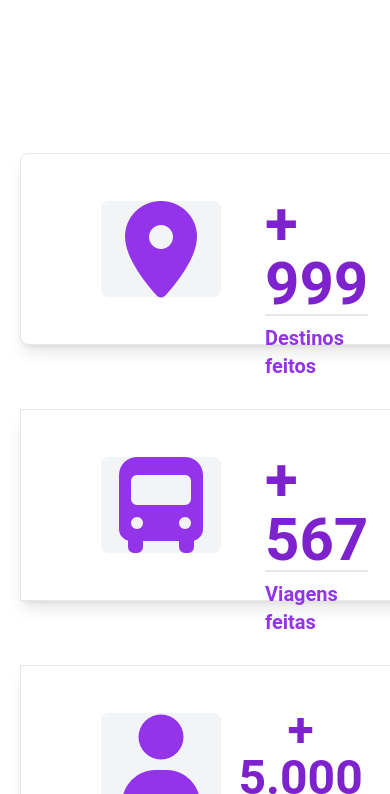
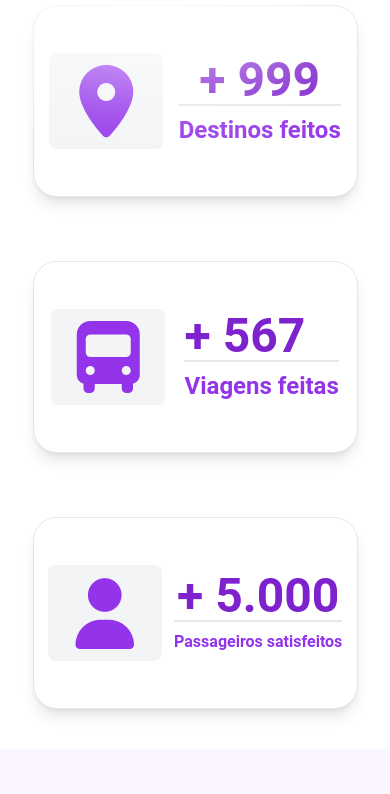
Before and after one commit to DicousDev/Anaexcursoes, a website: page index.html in a window 390 px wide. Shown: the part 657-1451 px from the top of the page. Drawn offline with Linux system fonts and the light colour scheme.

Commit message:
feat: adicionando mobile responsive

```diff
--- a/index.html
+++ b/index.html
@@ -42,51 +42,50 @@
           </div>
           <div class="w-full flex justify-center pt-16">
             <div class="bg-white w-[500px] min-[1100px]:w-[555px] h-fit rounded-3xl p-10 z-[99] opacity-90">
-              <div class="w-64 h-64 bg-red-500 max-[600px]:bg-green-500"></div>
-              <i class="fa-solid fa-location-dot text-purple-500 text-5xl absolute max-[344px]:right-[30px] max-[344px]:top-[230px] max-[360px]:right-[2px] max-[430px]:right-[20px] max-[414px]:right-[5px] max-[390px]:right-[20px]  md:right-[215px] right-[150px] top-[240px] lg:right-[90px] xl:right-[80px] xl:top-[250px] 2xl:right-[130px] "></i>
-              <h1 class="text-purple-600 font-bold text-3xl min-[1100px]:text-4xl max-[390px]:text-2xl max-[344px]:text-xl">Destino certo,</h1>
-              <h2 class="text-purple-600 font-bold text-4xl min-[1100px]:text-5xl border-b-2 py-2 max-[390px]:text-3xl max-[344px]:text-2xl">conforto garantido</h2>
+              <i class="fa-solid fa-location-dot text-purple-500 text-5xl absolute max-344:right-[30px] max-344:top-[230px] max-360:right-[2px] max-430:right-[0px] max-414:right-[5px] max-390:right-[20px] md:right-[215px] right-[150px] top-[240px] lg:right-[90px] xl:right-[80px] xl:top-[250px] 2xl:right-[130px] "></i>
+              <h1 class="text-purple-600 font-bold text-3xl min-[1100px]:text-4xl max-390:text-2xl max-344:text-xl">Destino certo,</h1>
+              <h2 class="text-purple-600 font-bold text-4xl min-[1100px]:text-5xl border-b-2 py-2 max-390:text-3xl max-344:text-2xl">conforto garantido</h2>
               <div class="flex mt-5">
-                <a target="_blank" href="https://wa.me/5542998383334?text=Olá vim pelo site e gostaria de mais informações" class="cursor-pointer text-center gap-5 flex justify-center items-center bg-purple-600 hover:bg-purple-400 duration-100 text-white px-10 py-5 font-semibold rounded-3xl w-full max-[430px]:text-sm max-[390px]:text-xs max-[360px]:text-[10px]">
-                  <i class="fa-brands fa-whatsapp text-3xl"></i>
+                <a target="_blank" href="https://wa.me/5542998383334?text=Olá vim pelo site e gostaria de mais informações" class="cursor-pointer text-center gap-5 flex justify-center items-center bg-purple-600 hover:bg-purple-400 duration-100 text-white px-10 py-5 font-semibold rounded-3xl w-full max-430:text-sm max-390:text-xs max-360:text-[10px] max-344:text-[0.6rem]">
+                  <i class="fa-brands fa-whatsapp text-3xl max-344:text-xl"></i>
                     Agende um destino conosco
                 </a>
               </div>
             </div>
           </div>
         </section>
-        <section class="w-full sm:py-10 max-[430px]:pb-10 py-32 bg-no-repeat bg-cover max-[430px]:py-0">
-          <main class="grid sm:grid-cols-1 sm:gap-20 lg:gap-0 lg:grid-cols-3 rounded-lg p-5 max-[430px]:p-0 gap-16">
+        <section class="w-full sm:py-10 max-430:pb-10 py-32 bg-no-repeat bg-cover max-430:py-0">
+          <main class="grid sm:grid-cols-1 sm:gap-20 lg:gap-0 lg:grid-cols-3 rounded-lg p-5 max-430:p-0 gap-16">
             <article class="flex justify-center items-center ">
-              <div class="bg-white h-48 w-fit lg:rounded-none lg:rounded-l-lg sm:w-[500px] md:w-[600px] lg:w-full lg:px-0 sm:px-10 px-20 sm:rounded-3xl rounded-l-lg shadow-lg flex py-10 gap-11 lg:gap-0 sm:gap-24 border items-center justify-center hover:scale-110 duration-200 2xl:gap-16 max-[430px]:justify-around max-[430px]:p-0 max-[430px]:w-5/6  max-[430px]:gap-0 max-[430px]:rounded-3xl">
-                <div class="bg-gray-100 sm:bg-white w-fit rounded-lg flex items-center max-[430]:p-3">
-                  <i class="fa-solid fa-location-dot text-purple-600 text-8xl max-[430px]:text-7xl"></i>
+              <div class="bg-white h-48 w-fit lg:rounded-none lg:rounded-l-lg sm:w-[500px] md:w-[600px] lg:w-full lg:px-0 sm:px-10 px-20 sm:rounded-3xl rounded-l-lg shadow-lg flex py-10 gap-11 lg:gap-0 sm:gap-24 border items-center justify-center hover:scale-110 duration-200 2xl:gap-16 max-430:justify-around max-430:p-0 max-430:w-5/6  max-430:gap-0 max-430:rounded-3xl max-430:px-2">
+                <div class="bg-gray-100 sm:bg-white w-fit rounded-lg flex items-center max-430:p-3">
+                  <i class="fa-solid fa-location-dot text-purple-600 text-8xl max-430:text-7xl"></i>
                 </div>
-                <div class="flex flex-col justify-around h-full max-[430px]:h-fit">
-                  <h1 class="text-purple-700 text-6xl font-bold border-b-2 2xl:text-7xl max-[430px]:text-5xl">+ 999</h1>
-                  <h2 class="text-xl md:text-2xl lg:text-base text-purple-600 text-left font-semibold mt-2 2xl:text-2xl max-[430px]:text-2xl">Destinos feitos</h2>
+                <div class="flex flex-col justify-around h-full max-430:h-fit">
+                  <h1 class="text-purple-700 text-6xl font-bold border-b-2 2xl:text-7xl max-430:text-5xl max-430:text-center">+ 999</h1>
+                  <h2 class="text-xl md:text-2xl lg:text-base text-purple-600 text-left font-semibold mt-2 2xl:text-2xl max-430:text-2xl max-360:text-base">Destinos feitos</h2>
                 </div>
               </div>
             </article>
             <article class="flex justify-center items-center">
-              <div class="bg-white h-48 w-fit lg:rounded-none sm:w-[500px] md:w-[600px] lg:w-full max-[430px]:justify-around max-[430px]:p-0 max-[430px]:gap-0 max-[430px]:rounded-3xl max-[430px]:w-5/6 lg:px-0 sm:px-10 px-20 sm:rounded-3xl shadow-lg flex py-10 lg:gap-0 sm:gap-24 gap-11 border items-center justify-center hover:scale-110 duration-200 2xl:gap-16">
-                <div class="bg-gray-100 sm:bg-white w-fit rounded-lg flex items-center max-[430]:p-3">
-                  <i class="fa-solid fa-bus-simple text-purple-600 text-8xl max-[430px]:text-7xl"></i>
+              <div class="bg-white h-48 w-fit lg:rounded-none sm:w-[500px] md:w-[600px] lg:w-full max-430:justify-around max-430:p-0 max-430:gap-0 max-430:rounded-3xl max-430:w-5/6 lg:px-0 sm:px-10 px-20 sm:rounded-3xl shadow-lg flex py-10 lg:gap-0 sm:gap-24 gap-11 border items-center justify-center hover:scale-110 duration-200 2xl:gap-16 max-430:px-2">
+                <div class="bg-gray-100 sm:bg-white w-fit rounded-lg flex items-center max-430:p-3">
+                  <i class="fa-solid fa-bus-simple text-purple-600 text-8xl max-430:text-7xl"></i>
                 </div>
-                <div class="flex flex-col justify-around h-full max-[430px]:h-fit">
-                  <h1 class="text-purple-700 text-6xl font-bold border-b-2 2xl:text-7xl max-[430px]:text-5xl">+ 567</h1>
-                  <h2 class="text-xl md:text-2xl lg:text-base text-purple-600 text-left font-semibold mt-2 2xl:text-2xl max-[430px]:text-2xl">Viagens feitas</h2>
+                <div class="flex flex-col justify-around h-full max-430:h-fit">
+                  <h1 class="text-purple-700 text-6xl font-bold border-b-2 2xl:text-7xl max-430:text-5xl">+ 567</h1>
+                  <h2 class="text-xl md:text-2xl lg:text-base text-purple-600 text-left font-semibold mt-2 2xl:text-2xl max-430:text-2xl max-360:text-base">Viagens feitas</h2>
                 </div>
               </div>
             </article>
             <article class="flex justify-center items-center">
-              <div class="bg-white h-48 w-fit lg:rounded-none lg:rounded-r-lg sm:w-[500px] md:w-[600px] max-[430px]:justify-around max-[430px]:p-0 max-[430px]:gap-0 max-[430px]:rounded-3xl max-[430px]:w-5/6 lg:w-full lg:px-0 sm:px-10 sm:rounded-3xl shadow-lg rounded-r-lg px-20 py-10 lg:gap-0 sm:gap-24 gap-3 border flex items-center justify-center hover:scale-110 duration-200 2xl:gap-16">
-                <div class="bg-gray-100 sm:bg-white w-fit rounded-lg flex items-center max-[430]:p-3">
-                  <i class="fa-solid fa-user text-purple-600 text-8xl max-[430px]:text-7xl"></i>
+              <div class="bg-white h-48 w-fit lg:rounded-none lg:rounded-r-lg sm:w-[500px] md:w-[600px] max-430:justify-around max-430:p-0 max-430:px-2 max-430:gap-0 max-430:rounded-3xl max-430:w-5/6 lg:w-full lg:px-0 sm:px-10 sm:rounded-3xl shadow-lg rounded-r-lg px-20 py-10 lg:gap-0 sm:gap-24 gap-3 border flex items-center justify-center hover:scale-110 duration-200 2xl:gap-16">
+                <div class="bg-gray-100 sm:bg-white w-fit rounded-lg flex items-center max-430:p-3">
+                  <i class="fa-solid fa-user text-purple-600 text-8xl max-430:text-7xl"></i>
                 </div>
-                <div class="flex flex-col justify-around h-full max-[430px]:h-fit">
-                  <h1 class="text-purple-700 text-5xl font-bold border-b-2 2xl:text-7xl max-[430px]:text-5xl text-center">+ 5.000</h1>
-                  <h2 class="md:text-2xl lg:text-base text-purple-600 font-semibold text-left mt-2 2xl:text-2xl max-[430px]:mt-2 max-[430px]:text-[1.4rem]">Passageiros satisfeitos</h2>
+                <div class="flex flex-col justify-around h-full max-430:h-fit">
+                  <h1 class="text-purple-700 text-5xl font-bold border-b-2 2xl:text-7xl max-430:text-5xl max-344:text-4xl text-center">+ 5.000</h1>
+                  <h2 class="md:text-2xl lg:text-base text-purple-600 font-semibold text-left mt-2 2xl:text-2xl max-430:mt-2 max-430:text-[1rem] max-360:text-[0.9rem] max-344:text-center max-344:text-[0.8rem]">Passageiros satisfeitos</h2>
                 </div>
               </div>
             </article>
@@ -159,7 +158,7 @@
       </section>
       <section class="bg-purple-600 w-full" id="avaliacoes">
         <header class="flex items-center justify-center gap-14">
-          <h1 class="text-center text-5xl text-white font-semibold py-16 max-[430px]:text-4xl">
+          <h1 class="text-center text-5xl text-white font-semibold py-16 max-430:text-4xl">
             Nossas avaliações
           </h1>
         </header>
@@ -211,7 +210,7 @@
           </article>
         </main>
       </section>
-      <footer class="max-[344px]:bg-red-500 max-[430px]:bg-sky-300  w-full max-[430px]:bg-zinc-800 p-10 grid grid-cols-2 lg:grid-cols-4 gap-10  max-[430px]:grid-cols-1 max-[430px]:gap-5">
+      <footer class="w-full bg-zinc-800 p-10 grid grid-cols-2 lg:grid-cols-4 gap-10 max-430:grid-cols-1 max-430:gap-5">
         <section class="p-5">
           <h1 class="text-white border-b border-gray-300 w-full text-xl">
             Sobre nós
--- a/package.json
+++ b/package.json
@@ -9,6 +9,6 @@
   "license": "ISC",
   "description": "Landing Page para excursão.",
   "devDependencies": {
-    "tailwindcss": "^3.4.17"
+    "tailwindcss": "^3.4.1"
   }
 }
--- a/tailwind.config.js
+++ b/tailwind.config.js
@@ -4,6 +4,15 @@ module.exports = {
   theme: {
     fontFamily: {
       'sans': ['Roboto', 'sans-serif']
+    },
+    extend: {
+      screens: {
+        'max-430': { 'max': '430px'},
+        'max-414': { 'max': '414px'},
+        'max-390': { 'max': '390px'},
+        'max-360': { 'max': '360px'},
+        'max-344': { 'max': '344px'}
+      }
     }
   },
   plugins: [],
```
Also changed, not shown: styles/output.css, 1 other file.
